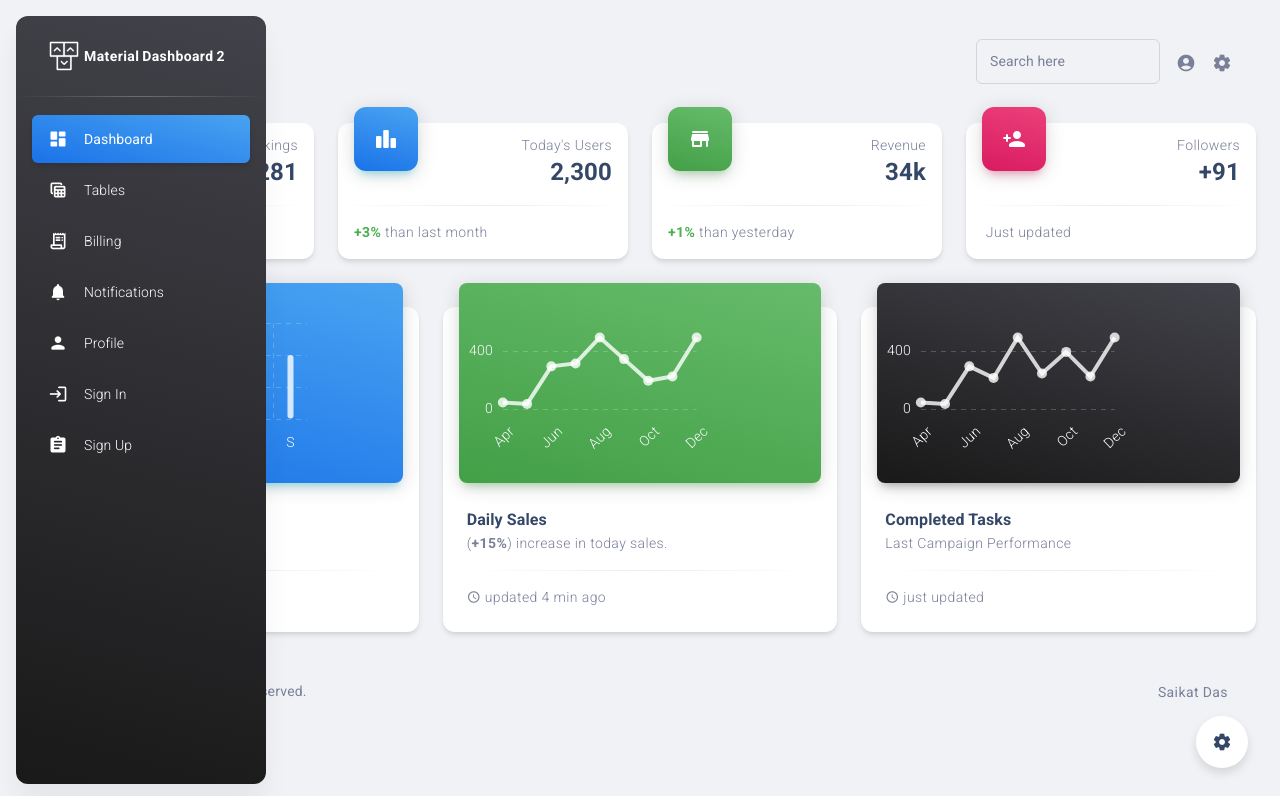
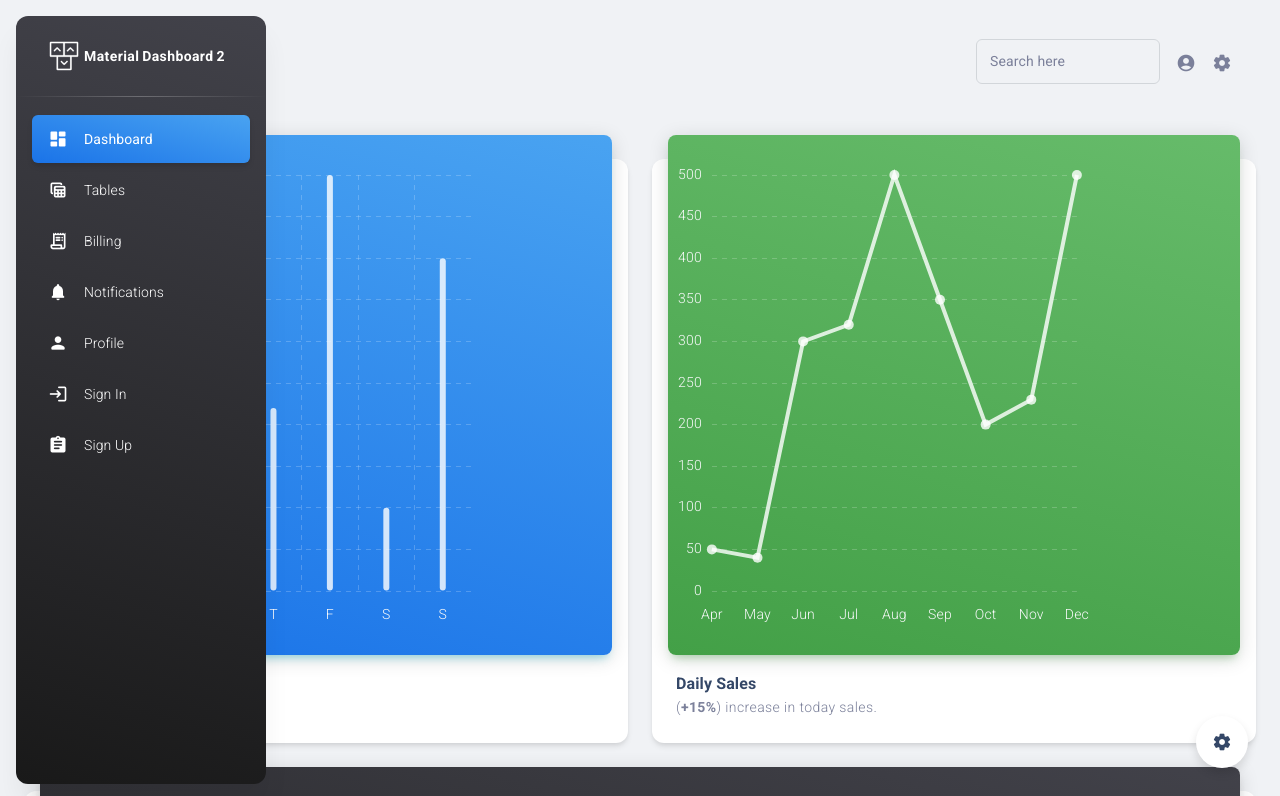
Before and after one commit to Riya790/b2m, a React (Create React App) app: page /dashboard in a window 1280 px wide. Shown: the top 796 px of the page. Built offline with nearby package versions, Linux system fonts and the light colour scheme.

Commit message:
17 mallu

```diff
--- a/src/examples/Charts/BarCharts/ReportsBarChart/index.js
+++ b/src/examples/Charts/BarCharts/ReportsBarChart/index.js
@@ -7,31 +7,31 @@
 /* eslint-disable no-unused-vars */
 /* eslint-disable prettier/prettier */
 
-import { useMemo } from "react";
+import { useMemo } from 'react'
 
 // porp-types is a library for typechecking of props
-import PropTypes from "prop-types";
+import PropTypes from 'prop-types'
 
 // react-chartjs-2 components
-import { Bar } from "react-chartjs-2";
+import { Bar } from 'react-chartjs-2'
 
 // @mui material components
-import Card from "@mui/material/Card";
-import Divider from "@mui/material/Divider";
-import Icon from "@mui/material/Icon";
+import Card from '@mui/material/Card'
+import Divider from '@mui/material/Divider'
+import Icon from '@mui/material/Icon'
 
 // Material Dashboard 2 React components
-import MDBox from "components/MDBox";
-import MDTypography from "components/MDTypography";
+import MDBox from 'components/MDBox'
+import MDTypography from 'components/MDTypography'
 
 // ReportsBarChart configurations
-import configs from "examples/Charts/BarCharts/ReportsBarChart/configs";
+import configs from 'examples/Charts/BarCharts/ReportsBarChart/configs'
 
 function ReportsBarChart({ color, title, description, date, chart }) {
-  const { data, options } = configs(chart.labels || [], chart.datasets || {});
+	const { data, options } = configs(chart.labels || [], chart.datasets || {})
 
 	return (
-    <Card sx={{ height: "100%" }}>
+		<Card sx={{ height: '100%' }}>
 			<MDBox padding="1rem">
 				{useMemo(
 					() => (
@@ -43,48 +43,64 @@ function ReportsBarChart({ color, title, description, date, chart }) {
 							py={2}
 							pr={0.5}
 							mt={-5}
-              height="12.5rem"
+							height="65vh"
+							// fullHeight
 						>
 							<Bar data={data} options={options} />
 						</MDBox>
 					),
 					[chart, color]
 				)}
-        <MDBox pt={3} pb={1} px={1}>
+				<MDBox pt={2} pb={1} px={1}>
 					<MDTypography variant="h6" textTransform="capitalize">
 						{title}
 					</MDTypography>
-          <MDTypography component="div" variant="button" color="text" fontWeight="light">
+					<MDTypography
+						component="div"
+						variant="button"
+						color="text"
+						fontWeight="light"
+					>
 						{description}
 					</MDTypography>
-          <Divider />
-          <MDBox display="flex" alignItems="center">
+					{/* <Divider /> */}
+					{/* <MDBox display="flex" alignItems="center">
             <MDTypography variant="button" color="text" lineHeight={1} sx={{ mt: 0.15, mr: 0.5 }}>
               <Icon>schedule</Icon>
             </MDTypography>
             <MDTypography variant="button" color="text" fontWeight="light">
               {date}
             </MDTypography>
-          </MDBox>
+          </MDBox> */}
 				</MDBox>
 			</MDBox>
 		</Card>
-  );
+	)
 }
 
 // Setting default values for the props of ReportsBarChart
 ReportsBarChart.defaultProps = {
-  color: "dark",
-  description: "",
-};
+	color: 'dark',
+	description: '',
+}
 
 // Typechecking props for the ReportsBarChart
 ReportsBarChart.propTypes = {
-  color: PropTypes.oneOf(["primary", "secondary", "info", "success", "warning", "error", "dark"]),
+	color: PropTypes.oneOf([
+		'primary',
+		'secondary',
+		'info',
+		'success',
+		'warning',
+		'error',
+		'dark',
+	]),
 	title: PropTypes.string.isRequired,
 	description: PropTypes.oneOfType([PropTypes.string, PropTypes.node]),
 	date: PropTypes.string.isRequired,
-  chart: PropTypes.objectOf(PropTypes.oneOfType([PropTypes.array, PropTypes.object])).isRequired,
-};
+	chart: PropTypes.objectOf(
+		PropTypes.oneOfType([PropTypes.array, PropTypes.object])
+	).isRequired,
+}
 
-export default ReportsBarChart;
+export default ReportsBarChart
--- a/src/examples/Charts/LineCharts/ReportsLineChart/index.js
+++ b/src/examples/Charts/LineCharts/ReportsLineChart/index.js
@@ -7,31 +7,31 @@
 /* eslint-disable no-unused-vars */
 /* eslint-disable prettier/prettier */
 
-import { useMemo } from "react";
+import { useMemo } from 'react'
 
 // porp-types is a library for typechecking of props
-import PropTypes from "prop-types";
+import PropTypes from 'prop-types'
 
 // react-chartjs-2 components
-import { Line } from "react-chartjs-2";
+import { Line } from 'react-chartjs-2'
 
 // @mui material components
-import Card from "@mui/material/Card";
-import Divider from "@mui/material/Divider";
-import Icon from "@mui/material/Icon";
+import Card from '@mui/material/Card'
+import Divider from '@mui/material/Divider'
+import Icon from '@mui/material/Icon'
 
 // Material Dashboard 2 React components
-import MDBox from "components/MDBox";
-import MDTypography from "components/MDTypography";
+import MDBox from 'components/MDBox'
+import MDTypography from 'components/MDTypography'
 
 // ReportsLineChart configurations
-import configs from "examples/Charts/LineCharts/ReportsLineChart/configs";
+import configs from 'examples/Charts/LineCharts/ReportsLineChart/configs'
 
 function ReportsLineChart({ color, title, description, date, chart }) {
-  const { data, options } = configs(chart.labels || [], chart.datasets || {});
+	const { data, options } = configs(chart.labels || [], chart.datasets || {})
 
 	return (
-    <Card sx={{ height: "100%" }}>
+		<Card sx={{ height: '100%' }}>
 			<MDBox padding="1rem">
 				{useMemo(
 					() => (
@@ -43,21 +43,26 @@ function ReportsLineChart({ color, title, description, date, chart }) {
 							py={2}
 							pr={0.5}
 							mt={-5}
-              height="12.5rem"
+							height="65vh"
 						>
 							<Line data={data} options={options} />
 						</MDBox>
 					),
 					[chart, color]
 				)}
-        <MDBox pt={3} pb={1} px={1}>
+				<MDBox pt={2} pb={1} px={1}>
 					<MDTypography variant="h6" textTransform="capitalize">
 						{title}
 					</MDTypography>
-          <MDTypography component="div" variant="button" color="text" fontWeight="light">
+					<MDTypography
+						component="div"
+						variant="button"
+						color="text"
+						fontWeight="light"
+					>
 						{description}
 					</MDTypography>
-          <Divider />
+					{/* <Divider />
           <MDBox display="flex" alignItems="center">
             <MDTypography variant="button" color="text" lineHeight={1} sx={{ mt: 0.15, mr: 0.5 }}>
               <Icon>schedule</Icon>
@@ -65,26 +70,36 @@ function ReportsLineChart({ color, title, description, date, chart }) {
             <MDTypography variant="button" color="text" fontWeight="light">
               {date}
             </MDTypography>
-          </MDBox>
+          </MDBox> */}
 				</MDBox>
 			</MDBox>
 		</Card>
-  );
+	)
 }
 
 // Setting default values for the props of ReportsLineChart
 ReportsLineChart.defaultProps = {
-  color: "dark",
-  description: "",
-};
+	color: 'dark',
+	description: '',
+}
 
 // Typechecking props for the ReportsLineChart
 ReportsLineChart.propTypes = {
-  color: PropTypes.oneOf(["primary", "secondary", "info", "success", "warning", "error", "dark"]),
+	color: PropTypes.oneOf([
+		'primary',
+		'secondary',
+		'info',
+		'success',
+		'warning',
+		'error',
+		'dark',
+	]),
 	title: PropTypes.string.isRequired,
 	description: PropTypes.oneOfType([PropTypes.string, PropTypes.node]),
 	date: PropTypes.string.isRequired,
-  chart: PropTypes.objectOf(PropTypes.oneOfType([PropTypes.array, PropTypes.object])).isRequired,
-};
+	chart: PropTypes.objectOf(
+		PropTypes.oneOfType([PropTypes.array, PropTypes.object])
+	).isRequired,
+}
 
-export default ReportsLineChart;
+export default ReportsLineChart
--- a/src/layouts/dashboard/index.js
+++ b/src/layouts/dashboard/index.js
@@ -8,35 +8,35 @@
 /* eslint-disable prettier/prettier */
 
 // @mui material components
-import Grid from "@mui/material/Grid";
+import Grid from '@mui/material/Grid'
 
 // Material Dashboard 2 React components
-import MDBox from "components/MDBox";
+import MDBox from 'components/MDBox'
 
 // Material Dashboard 2 React example components
-import DashboardLayout from "examples/LayoutContainers/DashboardLayout";
-import DashboardNavbar from "examples/Navbars/DashboardNavbar";
-import Footer from "examples/Footer";
-import ReportsBarChart from "examples/Charts/BarCharts/ReportsBarChart";
-import ReportsLineChart from "examples/Charts/LineCharts/ReportsLineChart";
-import ComplexStatisticsCard from "examples/Cards/StatisticsCards/ComplexStatisticsCard";
+import DashboardLayout from 'examples/LayoutContainers/DashboardLayout'
+import DashboardNavbar from 'examples/Navbars/DashboardNavbar'
+import Footer from 'examples/Footer'
+import ReportsBarChart from 'examples/Charts/BarCharts/ReportsBarChart'
+import ReportsLineChart from 'examples/Charts/LineCharts/ReportsLineChart'
+import ComplexStatisticsCard from 'examples/Cards/StatisticsCards/ComplexStatisticsCard'
 
 // Data
-import reportsBarChartData from "layouts/dashboard/data/reportsBarChartData";
-import reportsLineChartData from "layouts/dashboard/data/reportsLineChartData";
+import reportsBarChartData from 'layouts/dashboard/data/reportsBarChartData'
+import reportsLineChartData from 'layouts/dashboard/data/reportsLineChartData'
 
 // Dashboard components
 // import Projects from "layouts/dashboard/components/Projects";
 // import OrdersOverview from "layouts/dashboard/components/OrdersOverview";
 
 function Dashboard() {
-  const { sales, tasks } = reportsLineChartData;
+	const { sales, tasks } = reportsLineChartData
 
 	return (
 		<DashboardLayout>
 			<DashboardNavbar />
 			<MDBox py={3}>
-        <Grid container spacing={3}>
+				{/* <Grid container spacing={3}>
 					<Grid item xs={12} md={6} lg={3}>
 						<MDBox mb={1.5}>
 							<ComplexStatisticsCard
@@ -45,9 +45,9 @@ function Dashboard() {
 								title="Bookings"
 								count={281}
 								percentage={{
-                  color: "success",
-                  amount: "+55%",
-                  label: "than lask week",
+									color: 'success',
+									amount: '+55%',
+									label: 'than lask week',
 								}}
 							/>
 						</MDBox>
@@ -59,9 +59,9 @@ function Dashboard() {
 								title="Today's Users"
 								count="2,300"
 								percentage={{
-                  color: "success",
-                  amount: "+3%",
-                  label: "than last month",
+									color: 'success',
+									amount: '+3%',
+									label: 'than last month',
 								}}
 							/>
 						</MDBox>
@@ -74,9 +74,9 @@ function Dashboard() {
 								title="Revenue"
 								count="34k"
 								percentage={{
-                  color: "success",
-                  amount: "+1%",
-                  label: "than yesterday",
+									color: 'success',
+									amount: '+1%',
+									label: 'than yesterday',
 								}}
 							/>
 						</MDBox>
@@ -89,18 +89,18 @@ function Dashboard() {
 								title="Followers"
 								count="+91"
 								percentage={{
-                  color: "success",
-                  amount: "",
-                  label: "Just updated",
+									color: 'success',
+									amount: '',
+									label: 'Just updated',
 								}}
 							/>
 						</MDBox>
 					</Grid>
-        </Grid>
+				</Grid> */}
 				<MDBox mt={4.5}>
 					<Grid container spacing={3}>
-            <Grid item xs={12} md={6} lg={4}>
-              <MDBox mb={3}>
+						<Grid item xs={12} md={6} lg={6}>
+							<MDBox mb={3} height="73vh">
 								<ReportsBarChart
 									color="info"
 									title="website views"
@@ -110,8 +110,8 @@ function Dashboard() {
 								/>
 							</MDBox>
 						</Grid>
-            <Grid item xs={12} md={6} lg={4}>
-              <MDBox mb={3}>
+						<Grid item xs={12} md={6} lg={6}>
+							<MDBox mb={3} height="73vh">
 								<ReportsLineChart
 									color="success"
 									title="daily sales"
@@ -125,8 +125,8 @@ function Dashboard() {
 								/>
 							</MDBox>
 						</Grid>
-            <Grid item xs={12} md={6} lg={4}>
-              <MDBox mb={3}>
+						<Grid item xs={12} md={12} lg={12}>
+							<MDBox mb={3} height="73vh">
 								<ReportsLineChart
 									color="dark"
 									title="completed tasks"
@@ -151,7 +151,7 @@ function Dashboard() {
 			</MDBox>
 			<Footer />
 		</DashboardLayout>
-  );
+	)
 }
 
-export default Dashboard;
+export default Dashboard
--- a/src/layouts/tables/TableControls/AdvancedSearch/AdvancedSearch.jsx
+++ b/src/layouts/tables/TableControls/AdvancedSearch/AdvancedSearch.jsx
@@ -32,11 +32,9 @@ const AdvancedSearch = () => {
 		left: '50%',
 		transform: 'translate(-50%, -50%)',
 		width: width,
-		//   bgcolor: 'background.paper',
 		borderRadius: '20px',
 		border: '2px solid #000',
 		boxShadow: 24,
-		//   p: 4,
 	}
 
 	return (
```
Also changed, not shown: src/layouts/tables/TableControls/Add/Add.jsx (+1 -8 lines), src/layouts/tables/TableControls/Edit/Edit.jsx (+1 -8 lines), src/layouts/tables/TableData/Columns/columns.jsx (+45 -38 lines). Lines whose indentation alone changed are shown as unchanged.
